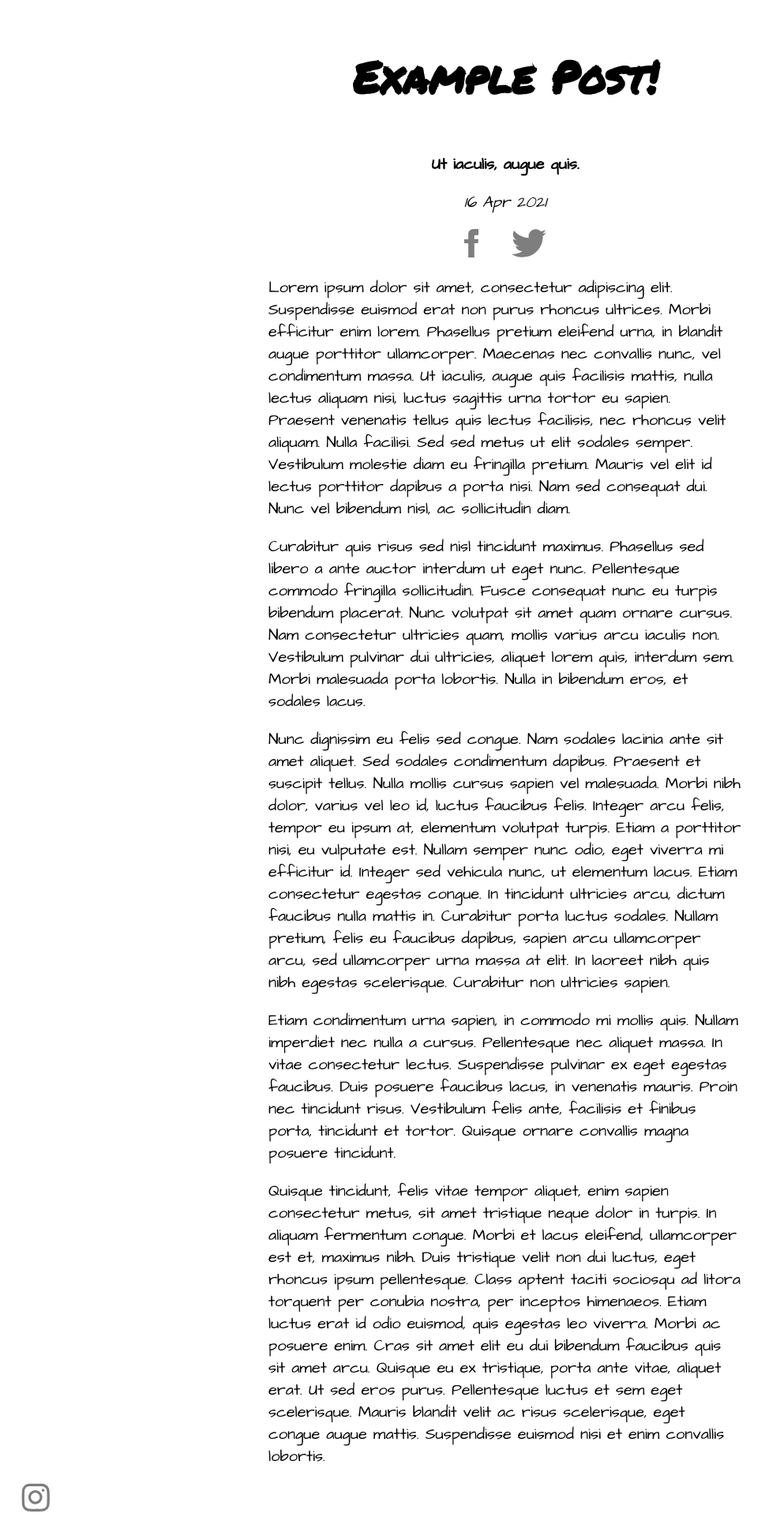
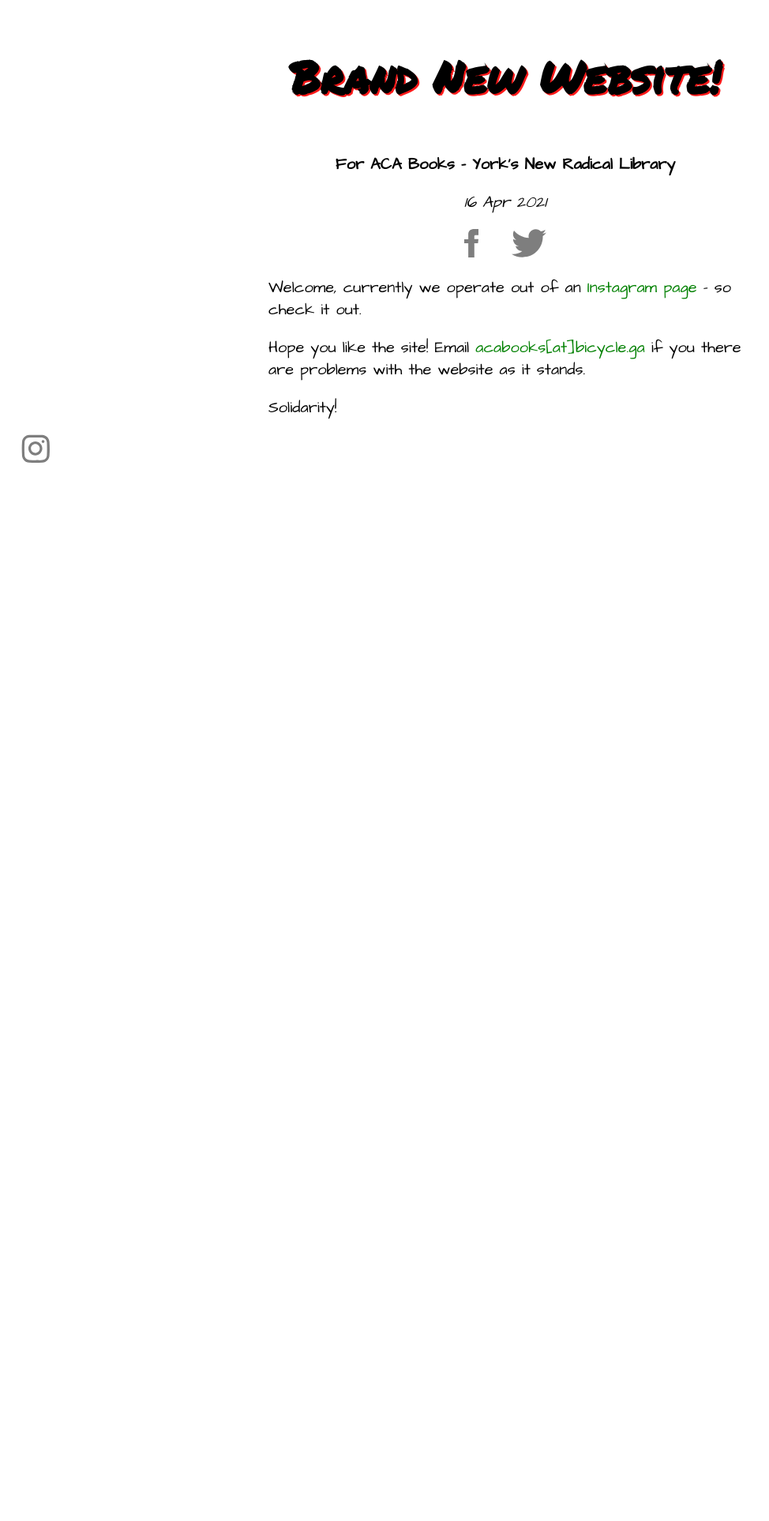
Before and after one commit to joe-irving/acabooks, a Jekyll site: the page built from _posts/2021-04-16-example-post.md, in a window 1280 px wide. Shown: the whole page at 79% size, without its empty margins (0-974 px from the left). Built offline with Jekyll 4.4.1, drawn with Linux system fonts in a browser that asks for light colours; after the commit the page ends 900 px from its top, so only the background shows below that.

Commit message:
A spash of colour

```diff
--- a/_config.yml
+++ b/_config.yml
@@ -28,4 +28,4 @@
 - scope:
     path: ''
   values:
-    image: "/uploads/default.jpeg"
+    image: "/uploads/acabooksall.png"
--- a/_includes/books.html
+++ b/_includes/books.html
@@ -4,9 +4,11 @@
       <section class="book" style="background-image: url({{ book.image | relative_url }});">
           <div class="text">
             <h1>{{ book.title }}</h1>
+            {% if book.author %}
             <p><em>{{ book.author }}</em></p>
+            {% endif %}
+            <hr>
             <p><strong>{{ book.subtitle }}</strong></p>
-
           </div>
       </section>
     </a>
--- a/_layouts/post.html
+++ b/_layouts/post.html
@@ -10,8 +10,19 @@
   </p>
   <p><em>{{ page.date | date_to_string }}</em></p>
 <span class="share">
-  <a target="_blank" href="https://www.facebook.com/sharer/sharer.php?u={{ site.url }}{{ page.url }}"><img class="icon" src="{{'/logos/facebook.svg'|relative_url}}" title="Facebook" alt="Share to Facebook"></a>
-  <a target="_blank" href="https://twitter.com/intent/tweet?url={{ site.url }}{{ page.url }}"><img class="icon" src="{{'/logos/twitter.svg'|relative_url}}" title="Twitter" alt="Share on Twitter"></a>
+  <a
+  target="_blank" href="https://www.facebook.com/sharer/sharer.php?u={{ site.url }}{{ page.url | relative_url}}"
+  >
+  <img
+  class="icon"
+  src="{{'/logos/facebook.svg'|relative_url}}"
+  title="Facebook" alt="Share to Facebook">
+  </a>
+  <a
+  target="_blank"
+  href="https://twitter.com/intent/tweet?url={{ site.url }}{{ page.url | relative_url}}?text={{ 'Check out ' | url_encode }}{{ page.title | url_encode }}+from+{{ site.title | url_encode }}+-+{{ site.tagline | url_encode }}">
+    <img class="icon" src="{{'/logos/twitter.svg'|relative_url}}" title="Twitter" alt="Share on Twitter">
+  </a>
 </span>
 </section>
 {{ content }}
--- a/_posts/2021-04-16-example-post.md
+++ b/_posts/2021-04-16-example-post.md
@@ -1,16 +1,15 @@
 ---
 layout: post
 excerpt: >-
-  Ut iaculis, augue quis facilisis mattis, nulla lectus aliquam nisi, luctus sagittis urna tortor eu sapien. Praesent venenatis tellus quis lectus facilisis, nec rhoncus velit aliquam. Nulla facilisi. Sed sed metus ut elit sodales semper. Vestibulum molestie diam eu fringilla pretium. Mauris vel elit id lectus porttitor dapibus a porta nisi. Nam sed consequat dui. Nunc vel bibendum nisl, ac sollicitudin diam.
-title: Example Post!
-subtitle: Ut iaculis, augue quis.
+  Welcome to ACA Books new website! Where you can find books, and
+  do blog posts like this
+title: Brand New Website!
+subtitle: For ACA Books - York's New Radical Library
 ---
-Lorem ipsum dolor sit amet, consectetur adipiscing elit. Suspendisse euismod erat non purus rhoncus ultrices. Morbi efficitur enim lorem. Phasellus pretium eleifend urna, in blandit augue porttitor ullamcorper. Maecenas nec convallis nunc, vel condimentum massa. Ut iaculis, augue quis facilisis mattis, nulla lectus aliquam nisi, luctus sagittis urna tortor eu sapien. Praesent venenatis tellus quis lectus facilisis, nec rhoncus velit aliquam. Nulla facilisi. Sed sed metus ut elit sodales semper. Vestibulum molestie diam eu fringilla pretium. Mauris vel elit id lectus porttitor dapibus a porta nisi. Nam sed consequat dui. Nunc vel bibendum nisl, ac sollicitudin diam.
 
-Curabitur quis risus sed nisl tincidunt maximus. Phasellus sed libero a ante auctor interdum ut eget nunc. Pellentesque commodo fringilla sollicitudin. Fusce consequat nunc eu turpis bibendum placerat. Nunc volutpat sit amet quam ornare cursus. Nam consectetur ultricies quam, mollis varius arcu iaculis non. Vestibulum pulvinar dui ultricies, aliquet lorem quis, interdum sem. Morbi malesuada porta lobortis. Nulla in bibendum eros, et sodales lacus.
+Welcome, currently we operate out of an [Instagram page](https://instagram.com/{{site.instagram}}) - so check it out.
 
-Nunc dignissim eu felis sed congue. Nam sodales lacinia ante sit amet aliquet. Sed sodales condimentum dapibus. Praesent et suscipit tellus. Nulla mollis cursus sapien vel malesuada. Morbi nibh dolor, varius vel leo id, luctus faucibus felis. Integer arcu felis, tempor eu ipsum at, elementum volutpat turpis. Etiam a porttitor nisi, eu vulputate est. Nullam semper nunc odio, eget viverra mi efficitur id. Integer sed vehicula nunc, ut elementum lacus. Etiam consectetur egestas congue. In tincidunt ultricies arcu, dictum faucibus nulla mattis in. Curabitur porta luctus sodales. Nullam pretium, felis eu faucibus dapibus, sapien arcu ullamcorper arcu, sed ullamcorper urna massa at elit. In laoreet nibh quis nibh egestas scelerisque. Curabitur non ultricies sapien.
+Hope you like the site! Email [acabooks[at]bicycle.ga](mailto:acabooksNOSPAM@bicycle.ga) if you there are
+problems with the website as it stands.
 
-Etiam condimentum urna sapien, in commodo mi mollis quis. Nullam imperdiet nec nulla a cursus. Pellentesque nec aliquet massa. In vitae consectetur lectus. Suspendisse pulvinar ex eget egestas faucibus. Duis posuere faucibus lacus, in venenatis mauris. Proin nec tincidunt risus. Vestibulum felis ante, facilisis et finibus porta, tincidunt et tortor. Quisque ornare convallis magna posuere tincidunt.
-
-Quisque tincidunt, felis vitae tempor aliquet, enim sapien consectetur metus, sit amet tristique neque dolor in turpis. In aliquam fermentum congue. Morbi et lacus eleifend, ullamcorper est et, maximus nibh. Duis tristique velit non dui luctus, eget rhoncus ipsum pellentesque. Class aptent taciti sociosqu ad litora torquent per conubia nostra, per inceptos himenaeos. Etiam luctus erat id odio euismod, quis egestas leo viverra. Morbi ac posuere enim. Cras sit amet elit eu dui bibendum faucibus quis sit amet arcu. Quisque eu ex tristique, porta ante vitae, aliquet erat. Ut sed eros purus. Pellentesque luctus et sem eget scelerisque. Mauris blandit velit ac risus scelerisque, eget congue augue mattis. Suspendisse euismod nisi et enim convallis lobortis.
+Solidarity!
--- a/style.css
+++ b/style.css
@@ -32,6 +32,18 @@
 }
 h1{
   font-size: min(56px,12vw);
+  text-shadow: 2px 2px rgba(255, 0, 0, 0.9);
+}
+a, a > h1,h2,h3,h4,h5,h6{
+  text-shadow: none;
+  color: green;
+  text-decoration: none;
+}
+h1 > a:hover, h2 > a:hover, h3 > a:hover, h4 > a:hover, h5 > a:hover, h6 > a:hover{
+  text-shadow: 2px 2px rgba(255, 0, 0, 0.9);
+}
+p a:hover, li a:hover{
+  text-decoration: underline;
 }
 h2{
   font-size: min(35px,12vw);
@@ -90,6 +102,10 @@
   text-align: center;
 }
 a.book{
-  text-decoration: none;
-  color: inherit;
+  all:initial;
+  /* text-decoration: none;
+  color: inherit; */
 }
+a.book *:not(h1,h2,h3,h4,h5,h6){
+  text-shadow: none;
+}
```
Also changed, not shown: _books/example-book.md (+1 -1 lines), books.md (added, +6 -0 lines), index.md (+17 -0 lines), uploads/acabooksall.png (added).
